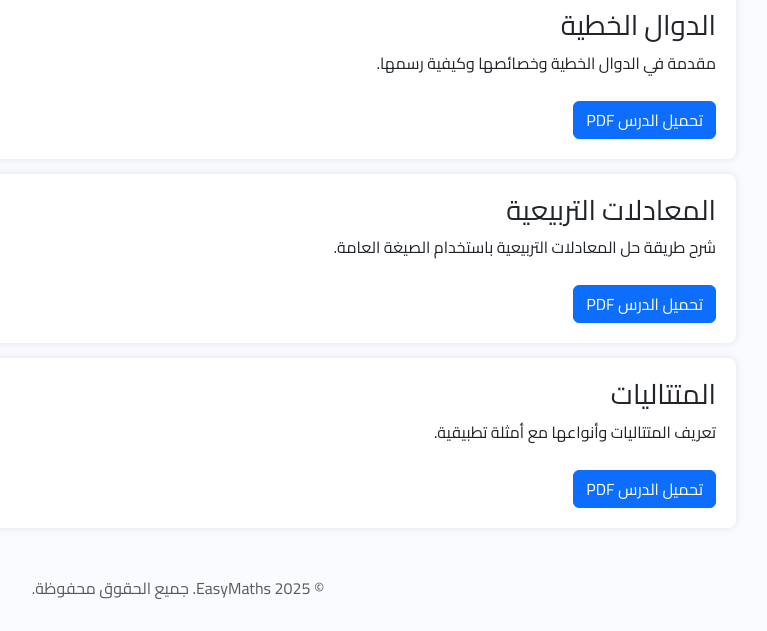
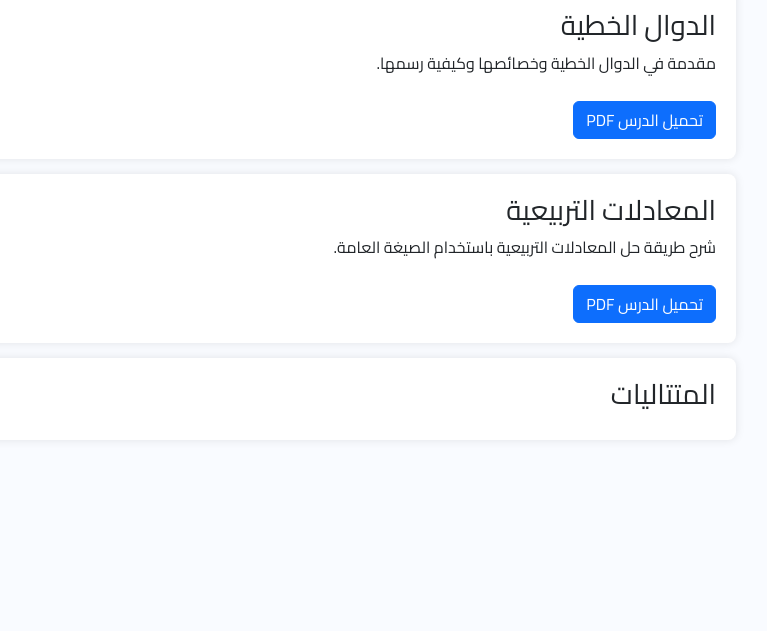
Before and after one commit to AbdelAzizMaatallah/EasyMaths, a plain HTML site: page dros.html in a window 1280 px wide. Shown: the part 169-800 px from the top of the page, without its empty margins (462-1229 px from the left). Drawn offline with nearby package versions, Linux system fonts and the light colour scheme.

Commit message:
dros.html

```diff
--- a/dros.html
+++ b/dros.html
@@ -39,27 +39,14 @@
     <div class="lesson">
       <h3>الدوال الخطية</h3>
       <p>مقدمة في الدوال الخطية وخصائصها وكيفية رسمها.</p>
-      <a href="pdfs/dawel_khatiya.pdf" class="btn btn-primary btn-download" target="_blank">تحميل الدرس PDF</a>
+      <a href="pdfs/dawel_khatiya.pdf" class="btn btn-primary btn-download" target="_blank" rel="noopener noreferrer">تحميل الدرس PDF</a>
     </div>
 
     <div class="lesson">
       <h3>المعادلات التربيعية</h3>
       <p>شرح طريقة حل المعادلات التربيعية باستخدام الصيغة العامة.</p>
-      <a href="pdfs/ma3adlat_tarbi3iya.pdf" class="btn btn-primary btn-download" target="_blank">تحميل الدرس PDF</a>
+      <a href="pdfs/ma3adlat_tarbi3iya.pdf" class="btn btn-primary btn-download" target="_blank" rel="noopener noreferrer">تحميل الدرس PDF</a>
     </div>
 
     <div class="lesson">
       <h3>المتتاليات</h3>
-      <p>تعريف المتتاليات وأنواعها مع أمثلة تطبيقية.</p>
-      <a href="pdfs/motatalayat.pdf" class="btn btn-primary btn-download" target="_blank">تحميل الدرس PDF</a>
-    </div>
-
-  </div>
-
-  <footer class="text-center mt-5 mb-3 text-muted">
-    &copy; 2025 EasyMaths. جميع الحقوق محفوظة.
-  </footer>
-
-  <script src="https://cdn.jsdelivr.net/npm/bootstrap@5.3.0/dist/js/bootstrap.bundle.min.js"></script>
-</body>
-</html>
```
